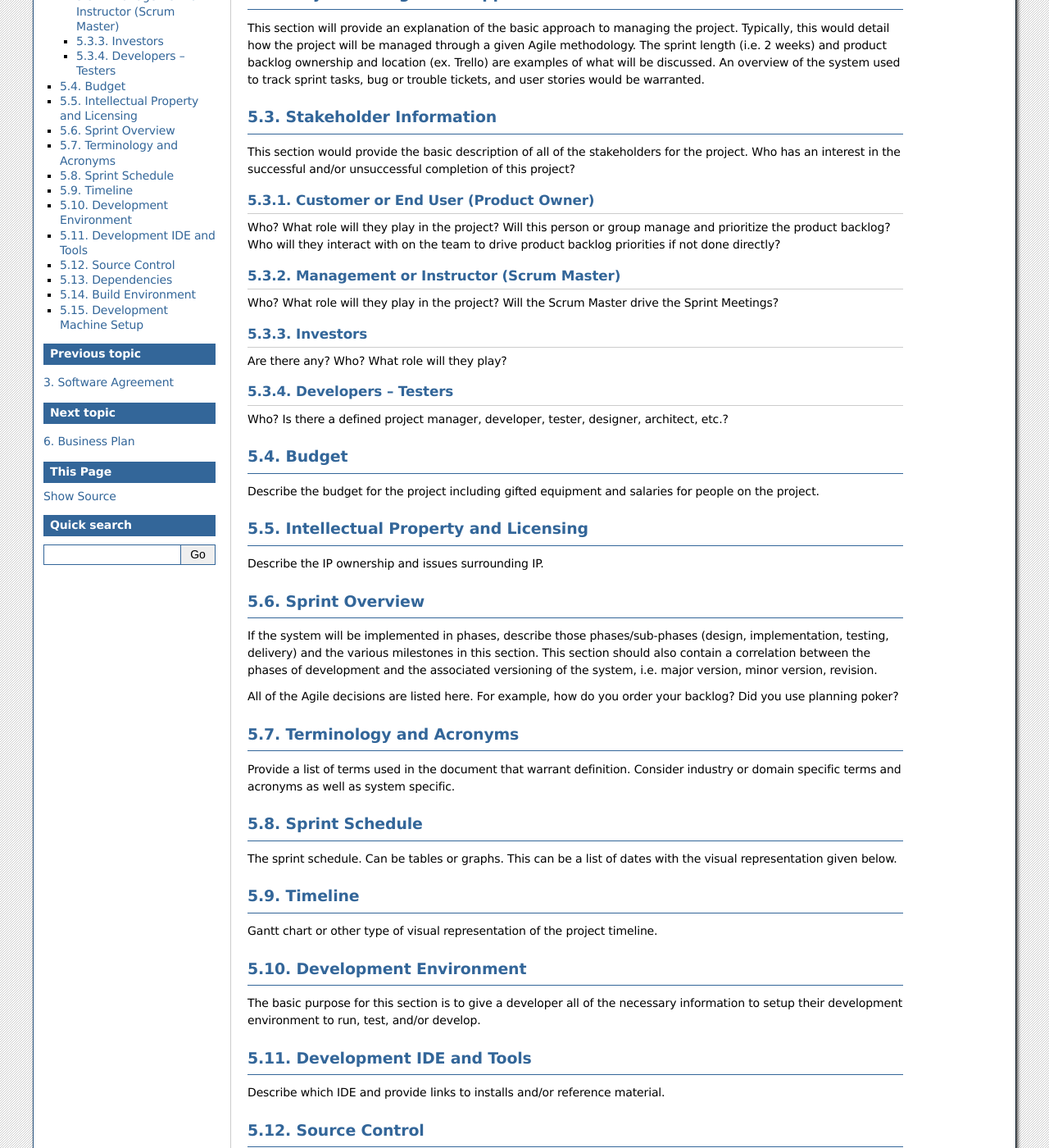
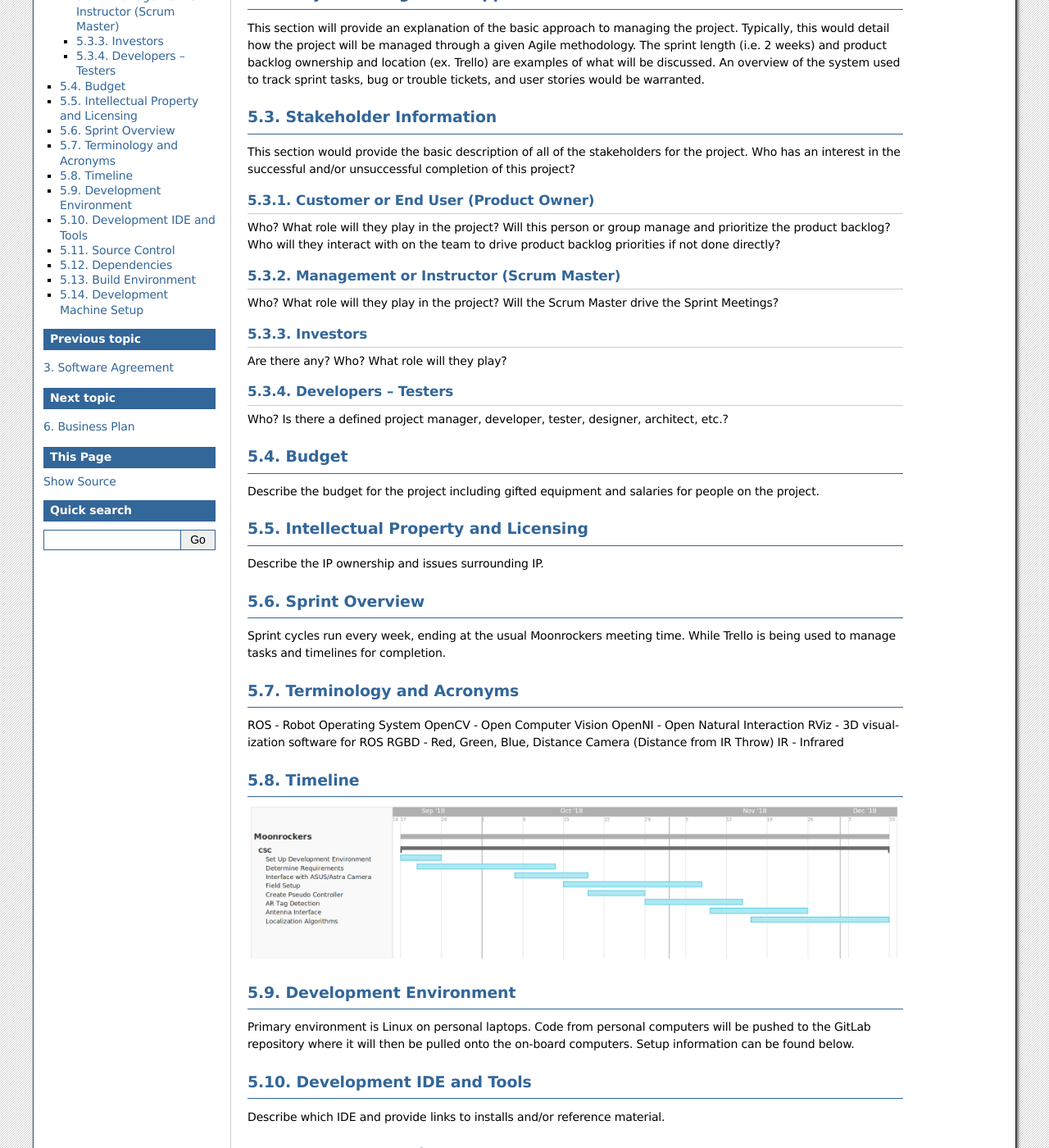
Before and after one commit to kaliRegenold/SeniorDesign, a Sphinx documentation site: the page built from DesignDoc/source/project.rst, in a window 1280 px wide and 1400 px high, scrolled down 243 px. Shown: the whole window at 82% size. Built offline with Sphinx 7.4.7, drawn with Linux system fonts in a browser that asks for light colours; pages that are not in the unit, such as notebooks, are missing from menus; some of the changed text lies outside the part shown.

Commit message:
Add 5.6-5.9

```diff
--- a/DesignDoc/source/project.rst
+++ b/DesignDoc/source/project.rst
@@ -65,40 +65,30 @@ Describe the IP ownership and issues surrounding IP.
 Sprint Overview
 ---------------
 
-If the system will be implemented in phases, describe those
-phases/sub-phases (design, implementation, testing, delivery) and the
-various milestones in this section. This section should also contain a
-correlation between the phases of development and the associated
-versioning of the system, i.e. major version, minor version, revision.
-
-All of the Agile decisions are listed here. For example, how do you
-order your backlog? Did you use planning poker?
+Sprint cycles run every week, ending at the usual Moonrockers meeting time.
+While Trello is being used to manage tasks and timelines for completion.
 
 Terminology and Acronyms
 ------------------------
 
-Provide a list of terms used in the document that warrant definition.
-Consider industry or domain specific terms and acronyms as well as
-system specific.
-
-Sprint Schedule
----------------
-
-The sprint schedule. Can be tables or graphs. This can be a list of
-dates with the visual representation given below.
+ROS - Robot Operating System
+OpenCV - Open Computer Vision
+OpenNI - Open Natural Interaction
+RViz - 3D visualization software for ROS
+RGBD - Red, Green, Blue, Distance Camera (Distance from IR Throw)
+IR - Infrared
 
 Timeline
 --------
-
-Gantt chart or other type of visual representation of the project
-timeline.
+.. image:: gantt.png
 
 Development Environment
 -----------------------
 
-The basic purpose for this section is to give a developer all of the
-necessary information to setup their development environment to run,
-test, and/or develop.
+Primary environment is Linux on personal laptops.
+Code from personal computers will be pushed to the GitLab repository where it
+will then be pulled onto the on-board computers.
+Setup information can be found below.
 
 Development IDE and Tools
 -------------------------
```
Also changed, not shown: DesignDoc/source/gantt.png (added).
